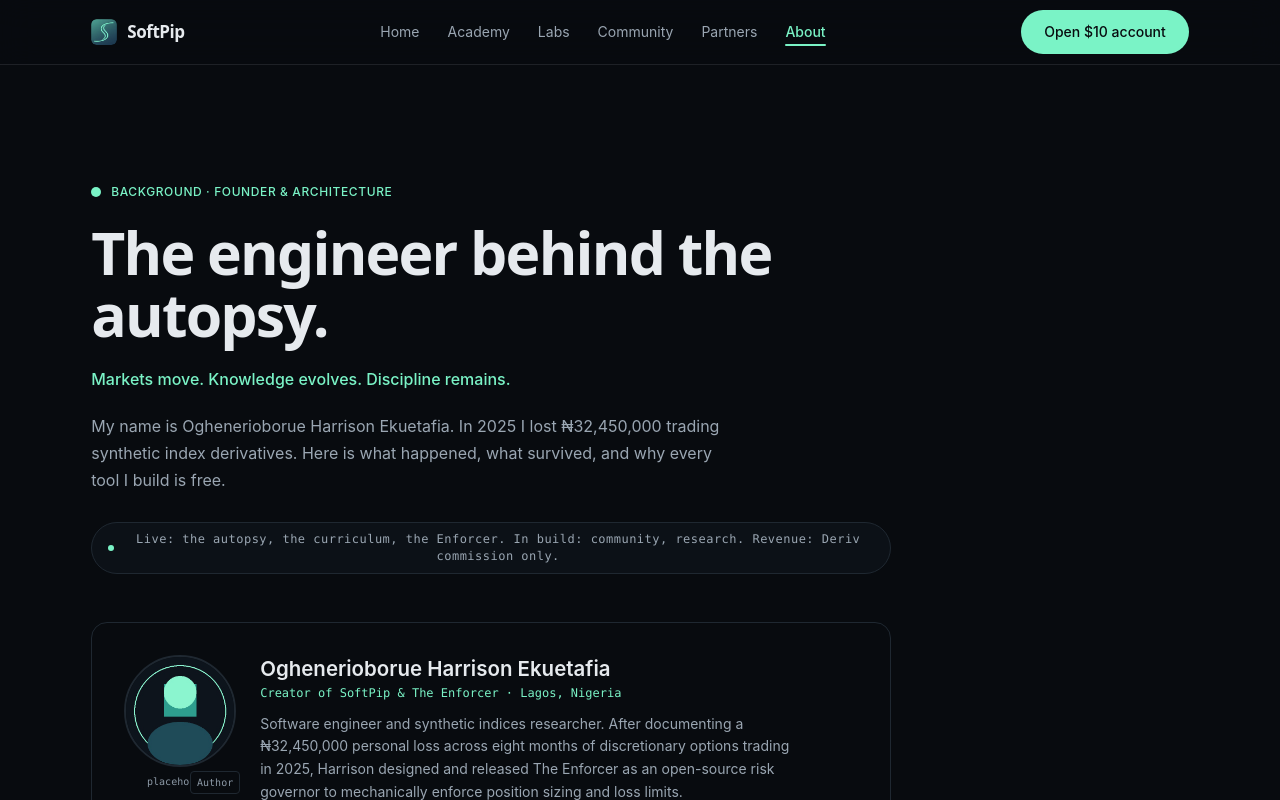
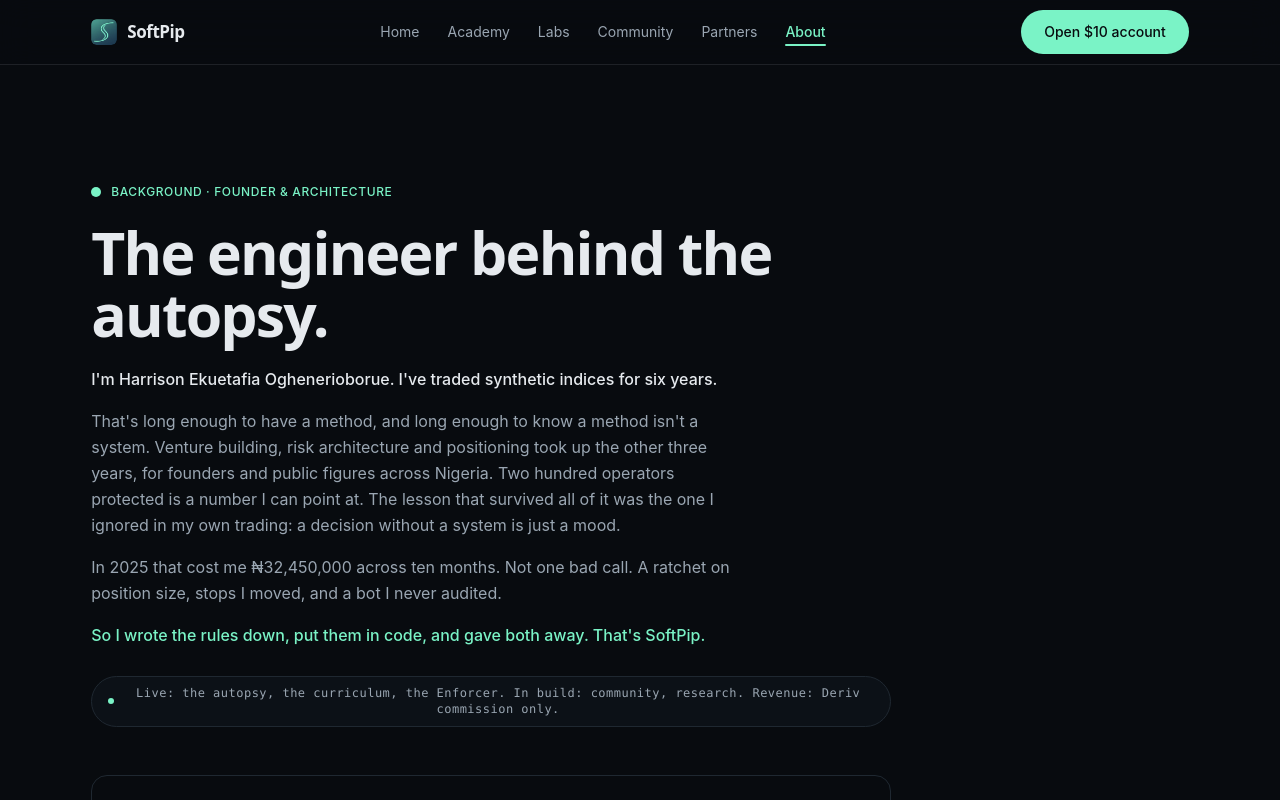
Before and after one commit to harrisonojek/softpip-enforcer, a Next.js app: page /about in a window 1280 px wide. Shown: the top 800 px of the page. Built offline with nearby package versions, Linux system fonts and the light colour scheme; no server answers.

Commit message:
feat(copy): update author block and /about opening narrative

```diff
--- a/app/about/page.tsx
+++ b/app/about/page.tsx
@@ -61,13 +61,20 @@ export default function AboutPage() {
 
           <h1 className="type-h1 m-0">The engineer behind the autopsy.</h1>
 
-          <p className="type-body text-[var(--mint-text)] font-medium m-0">
-            Markets move. Knowledge evolves. Discipline remains.
-          </p>
-
-          <p className="type-body text-[var(--text-70)] m-0 prose-col">
-            My name is Oghenerioborue Harrison Ekuetafia. In 2025 I lost ₦32,450,000 trading synthetic index derivatives. Here is what happened, what survived, and why every tool I build is free.
-          </p>
+          <div className="flex flex-col gap-4 type-body text-[var(--text-70)] prose-col leading-relaxed">
+            <p className="m-0 text-[var(--text)] font-medium">
+              I&apos;m Harrison Ekuetafia Oghenerioborue. I&apos;ve traded synthetic indices for six years.
+            </p>
+            <p className="m-0">
+              That&apos;s long enough to have a method, and long enough to know a method isn&apos;t a system. Venture building, risk architecture and positioning took up the other three years, for founders and public figures across Nigeria. Two hundred operators protected is a number I can point at. The lesson that survived all of it was the one I ignored in my own trading: a decision without a system is just a mood.
+            </p>
+            <p className="m-0">
+              In 2025 that cost me ₦32,450,000 across ten months. Not one bad call. A ratchet on position size, stops I moved, and a bot I never audited.
+            </p>
+            <p className="m-0 text-[var(--mint-text)] font-medium">
+              So I wrote the rules down, put them in code, and gave both away. That&apos;s SoftPip.
+            </p>
+          </div>
 
           <div className="pt-2">
             <StatusLine className="mx-0" />
--- a/components/author-proof.tsx
+++ b/components/author-proof.tsx
@@ -18,9 +18,6 @@ export function AuthorProofBlock({ className = "" }: { className?: string }) {
             className="w-full h-full object-cover"
           />
         </div>
-        <span className="text-[10px] font-mono text-[var(--text-45)] mt-1.5 text-center">
-          placeholder
-        </span>
         <span className="absolute -bottom-1 -right-1 text-[10px] font-mono px-1.5 py-0.5 rounded bg-[var(--void)] border border-[var(--rule)] text-[var(--text-45)]">
           Author
         </span>
@@ -29,7 +26,7 @@ export function AuthorProofBlock({ className = "" }: { className?: string }) {
       <div className="flex flex-col gap-3 text-center sm:text-left">
         <div>
           <h3 className="type-h3 m-0 text-[var(--foreground)] font-semibold">
-            Oghenerioborue Harrison Ekuetafia
+            Harrison Ekuetafia Oghenerioborue
           </h3>
           <p className="text-xs font-mono text-[var(--mint-text)] m-0 mt-0.5">
             Creator of SoftPip &amp; The Enforcer · Lagos, Nigeria
@@ -37,7 +34,7 @@ export function AuthorProofBlock({ className = "" }: { className?: string }) {
         </div>
 
         <p className="type-body text-[var(--text-70)] m-0 text-sm leading-relaxed max-w-[60ch]">
-          Software engineer and synthetic indices researcher. After documenting a ₦32,450,000 personal loss across eight months of discretionary options trading in 2025, Harrison designed and released The Enforcer as an open-source risk governor to mechanically enforce position sizing and loss limits.
+          I&apos;m Harrison Ekuetafia Oghenerioborue. Six years trading synthetic indices, three of them building risk systems and positioning for founders and public figures. In 2025 I lost ₦32,450,000 across ten months. The Enforcer is what I built so the same account couldn&apos;t happen twice.
         </p>
 
         <div className="flex flex-wrap items-center justify-center sm:justify-start gap-4 pt-1 text-xs font-mono">
@@ -57,9 +54,6 @@ export function AuthorProofBlock({ className = "" }: { className?: string }) {
           >
             Telegram (@softpip_support)
           </a>
-          <span className="text-[var(--text-45)] text-[10px]">
-            [Photo: PLACEHOLDER — confirm headshot]
-          </span>
         </div>
       </div>
     </div>
```
